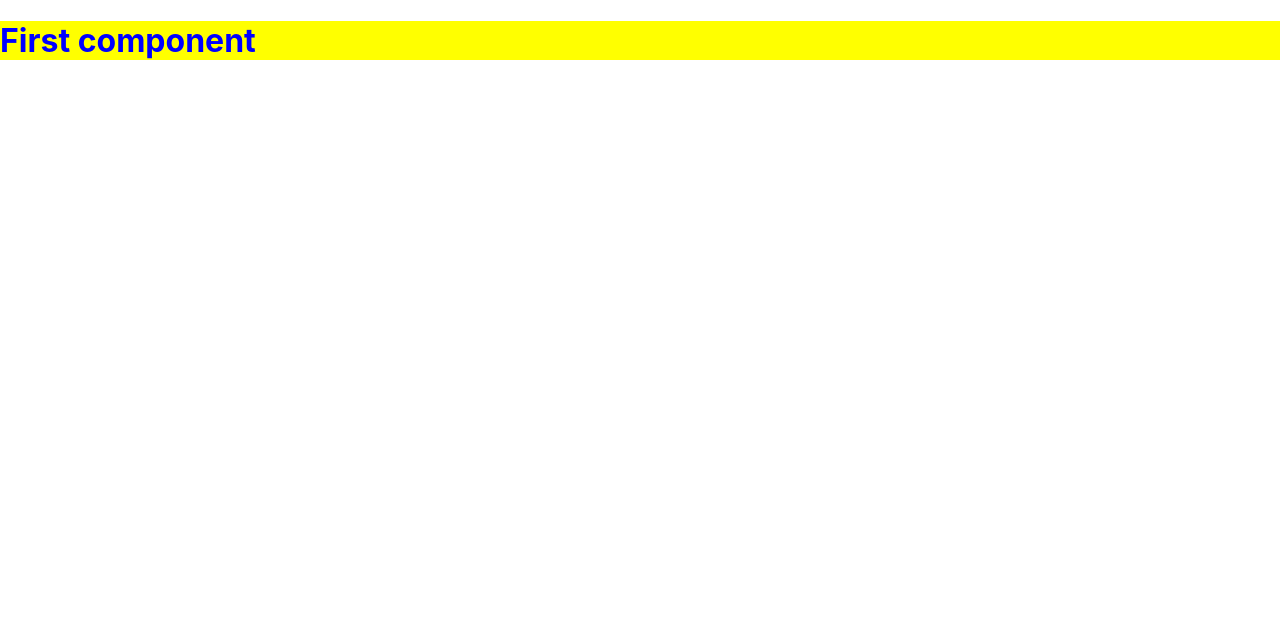
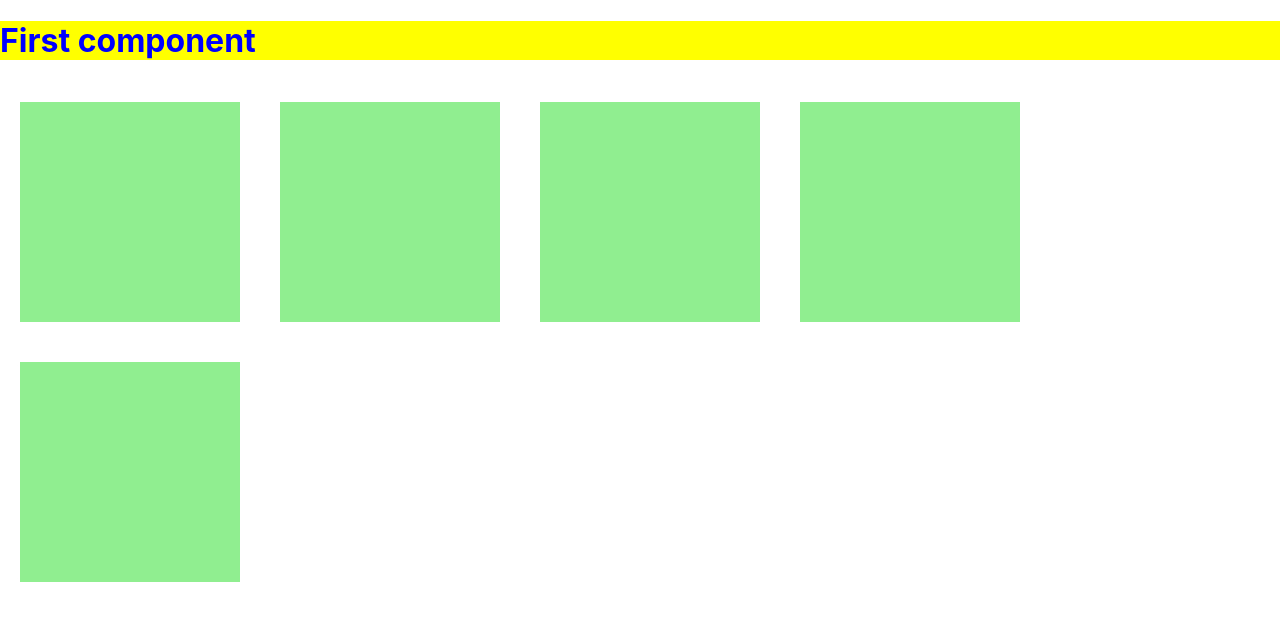
Before and after one commit to vinodh1988/first-react-app, a React (Create React App) app: page / in a window 1280 px wide. Shown: the top 620 px of the page. Built offline with nearby package versions, Linux system fonts and the light colour scheme.

Commit message:
box-commit

```diff
--- a/src/App.css
+++ b/src/App.css
@@ -2,3 +2,12 @@ h1{
   background-color: yellow;
   color: blue;
 }
+
+.square{
+  margin: 20px;
+  padding: 10px;
+  background-color: lightgreen;
+  height: 200px;
+  width: 200px;
+  float: left;
+}
--- a/src/App.js
+++ b/src/App.js
@@ -1,9 +1,15 @@
 import './App.css';
+import Square from './Square'
 
  const App =()=>{
    return(
         <div>
                <h1>First component</h1>
+               <Square/>
+               <Square/>
+               <Square/>
+               <Square/>
+               <Square/>
         </div>
    )
  }
--- /dev/null
+++ b/src/Square.js
@@ -0,0 +1,11 @@
+
+
+const Square =()=>{
+    return(
+    <div className="square">
+
+    </div>
+    )
+}
+
+export default Square;
```
